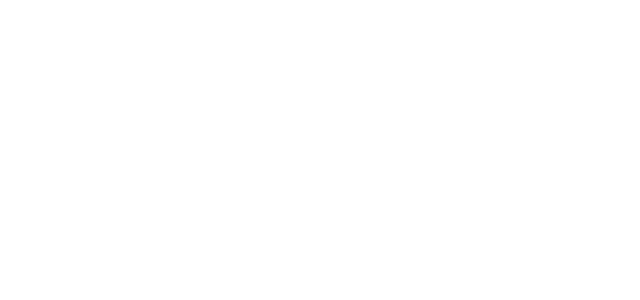
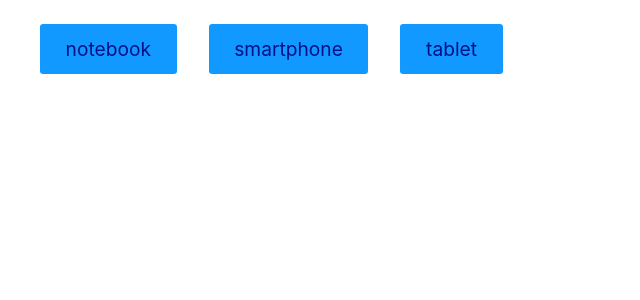
Before and after one commit to caiquegiovannini/react-exercises-origamid, a React (Create React App) app: page /exercise04 in a window 1280 px wide. Shown: the top 300 px of the page, without its empty margins (0-640 px from the left). Built offline with nearby package versions, Linux system fonts and the light colour scheme.

Commit message:
exercicio 04: estado (useState)

```diff
--- a/src/Routes.js
+++ b/src/Routes.js
@@ -5,6 +5,7 @@
 import Ex01 from './exercises/Ex01';
 import Ex02 from './exercises/Ex02';
 import Ex03 from './exercises/Ex03/Ex03';
+import Ex04 from './exercises/Ex04/Ex04';
 
 const Routes = () => {
   return (
@@ -14,6 +15,7 @@
         <Route path="/exercise01" component={Ex01} />
         <Route path="/exercise02" component={Ex02} />
         <Route path="/exercise03" component={Ex03} />
+        <Route path="/exercise04" component={Ex04} />
       </Switch>
     </BrowserRouter>
   );
--- /dev/null
+++ b/src/exercises/Ex04/Ex04.js
@@ -0,0 +1,44 @@
+import React, { useState } from 'react';
+
+import Button from './components/Button/Button';
+import Product from './components/Product/Product';
+
+// Os links abaixo puxam dados de um produto em formato JSON
+// https://ranekapi.origamid.dev/json/api/produto/tablet
+// https://ranekapi.origamid.dev/json/api/produto/smartphone
+// https://ranekapi.origamid.dev/json/api/produto/notebook
+// Crie uma interface com 3 botões, um para cada produto.
+// Ao clicar no botão faça um fetch a api e mostre os dados do produto na tela.
+// Mostre apenas um produto por vez
+// Mostre a mensagem carregando... enquanto o fetch é realizado
+
+function Ex04() {
+  const url = 'https://ranekapi.origamid.dev/json/api/produto/';
+  const [product, setProduct] = useState(null);
+  const [loading, setLoading] = useState(false);
+
+  const handleClick = async (event) => {
+    setLoading(true);
+    const productName = event.target.innerText;
+    const response = await fetch(`${url}${productName}`);
+    const data = await response.json();
+
+    setProduct(data);
+    setLoading(false);
+  };
+
+  return (
+    <section>
+      <div className="buttons">
+        <Button title="notebook" click={handleClick} />
+        <Button title="smartphone" click={handleClick} />
+        <Button title="tablet" click={handleClick} />
+      </div>
+
+      {loading && 'Carregando...'}
+      {!loading && product && <Product product={product} />}
+    </section>
+  );
+}
+
+export default Ex04;
--- /dev/null
+++ b/src/exercises/Ex04/components/Button/Button.js
@@ -0,0 +1,11 @@
+import React from 'react';
+
+function Button({ title, click }) {
+  return (
+    <button type="button" style={{ margin: '0 1rem' }} onClick={click}>
+      {title}
+    </button>
+  );
+}
+
+export default Button;
--- /dev/null
+++ b/src/exercises/Ex04/components/Product/Product.js
@@ -0,0 +1,13 @@
+import React from 'react';
+
+function Product({ product }) {
+  return (
+    <div className="product">
+      <h1>{product.nome}</h1>
+      <p>R$ {product.preco}</p>
+      <img src={product.fotos[0].src} alt={product.fotos.titulo} />
+    </div>
+  );
+}
+
+export default Product;
--- a/src/exercises/index.js
+++ b/src/exercises/index.js
@@ -15,6 +15,10 @@
       <li key="ex03">
         <Link to="/exercise03">Exercício 03</Link>
       </li>
+
+      <li key="ex04">
+        <Link to="/exercise04">Exercício 04</Link>
+      </li>
     </ul>
   );
 };
```
